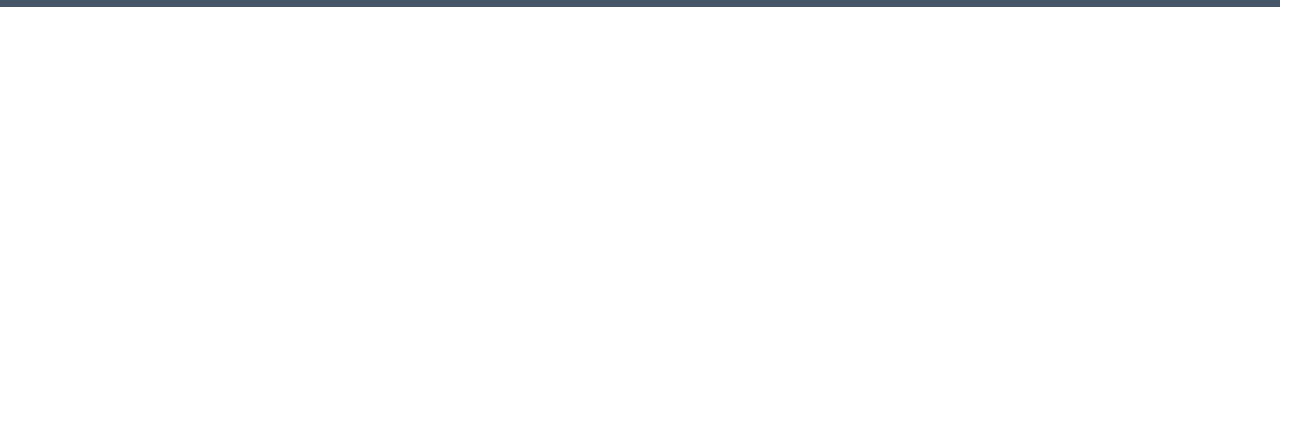
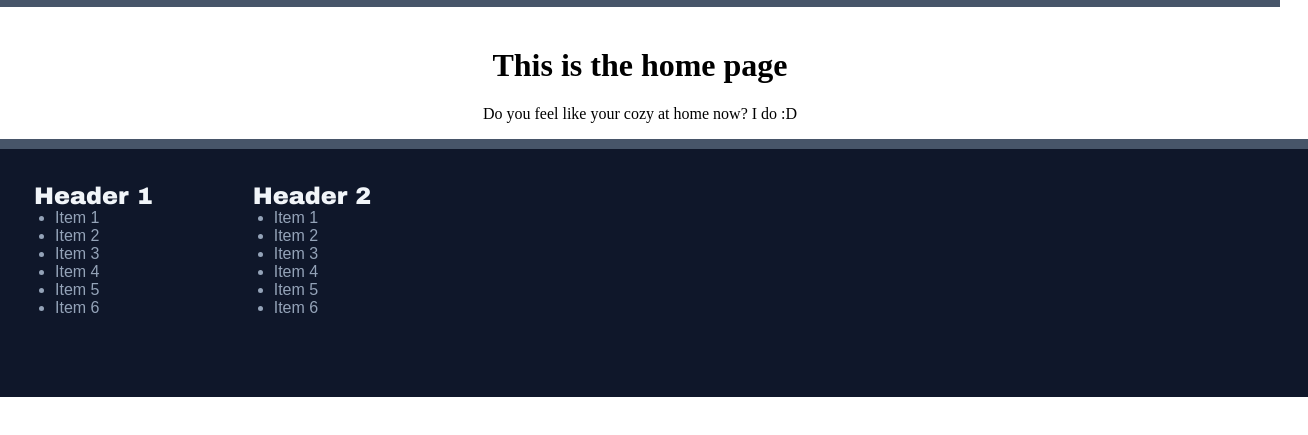
Before and after one commit to Evanpie711/EvansPortal2Tutoral, a plain HTML site: page docs/index.html in a window 1280 px wide. Both pictures are taken after a click on the button "Home". Shown: the part 93-528 px from the top of the page, 1308 px wide, since content can reach past the window. Drawn offline with Linux system fonts and the light colour scheme.

Commit message:
is it bc its local?

```diff
--- /dev/null
+++ b/docs/home/homepage.html
@@ -0,0 +1,6 @@
+<body>
+
+<h1>This is the home page</h1>
+<p>Do you feel like your cozy at home now? I do :D</p>
+
+</body>
--- a/docs/index.html
+++ b/docs/index.html
@@ -1,4 +1,8 @@
+<script src="scripts/pageload.js"></script>
+
+
 <body>
+	<!-- header bar at the top -->
 	<div class="HeaderBar">
 			<div class="HeaderTitle">
 				<img src="resources/Evan_Logo.png" alt="Hi <3" class="HeaderBar">
@@ -8,7 +12,7 @@
 				<p style="font-family: Arial; font-size: 20px"class="HeaderBar">You better read all of it, or else (:<<p>
 			</div>
 			<div class="HeaderButtons">
-					<button class="HeaderButton">Home</button>
+					<button class="HeaderButton" onclick="loadhtml('home/homepage.html')">Home</button>
 				 	<button class="HeaderButton">Mapping Tutorials</button>
 					<button class="HeaderButton">Modding Tutorials</button>
 					<button class="HeaderButton">About</button>
@@ -22,16 +26,59 @@
 			</div>
 
 	</div>
+
+
+
+
+	<!-- title stuff -->
 	<title>Home</title>
 	<link rel="icon" type="image/x-icon" href="resources/favicon.ico">
 
-	<div align="center">
+
+
+
+
+	<!-- content will be loaded here -->
+	<div align="center" id="ContentContainer">
+		<h1>Content goes in this header</h1>
+		<p style="margin-bottom: 65%;">Lots your learning right now, go read vdc or smh</p>
+	</div>
+
+
+
+
+
+
+	<!-- The footer for the website, with footer shit -->
+	<div class="Footer">
+
+		<div class="FooterList">
+			<h2 class="FooterList">Header 1</h2>
+			<ul class="FooterList">
+							<li>Item 1</li>
+							<li>Item 2</li>
+							<li>Item 3</li>
+							<li>Item 4</li>
+							<li>Item 5</li>
+							<li>Item 6</li>
+			</ul>
+		</div>
+
+		<div class="FooterList">
+			<h2 class="FooterList">Header 2</h2>
+			<ul class="FooterList">
+							<li>Item 1</li>
+							<li>Item 2</li>
+							<li>Item 3</li>
+							<li>Item 4</li>
+							<li>Item 5</li>
+							<li>Item 6</li>
+			</ul>
+		</div>
+
 
 	</div>
-
 </body>
-
-
 
 
 <style>
@@ -150,6 +197,34 @@ button.HeaderButton:hover{
 
 }
 
+/*Footer*/
+div.Footer{
+	padding: 14px;
+	margin: 0px 20px 0px 0px;
+	background-color: var(--color-Backround);
+ 	border-top: 10px solid var(--color-Border);
+ 	height: 220px;
+ 	width: 100%;
+}
+
+
+
+div.FooterList {
+	float: left;
+	margin-left: 20px;
+	margin-right: 80px;
+}
+h2.FooterList {
+	color: var(--color-Text);
+	font-family: Arial Black;
+}
+ul.FooterList {
+	font-family: Arial;
+	margin-top: -20px;
+	margin-left: -19px;
+	color: var(--color-TextSubtle);
+}
+
 
 body {
 	margin: 0px;
--- /dev/null
+++ b/docs/scripts/pageload.js
@@ -0,0 +1,13 @@
+
+async function loadhtml(name) {
+	var loader = new XMLHttpRequest();
+	loader.open('GET', name, true);
+	loader.onreadystatechange=function () {
+		if(this.readyState!==4) {return;}
+		if(this.status!==200) {return;}
+		document.getElementById('ContentContainer').innerHTML=this.responseText;
+		return 1;
+	}
+	loader.send();
+
+}
```
Also changed, not shown: 4 other files.
